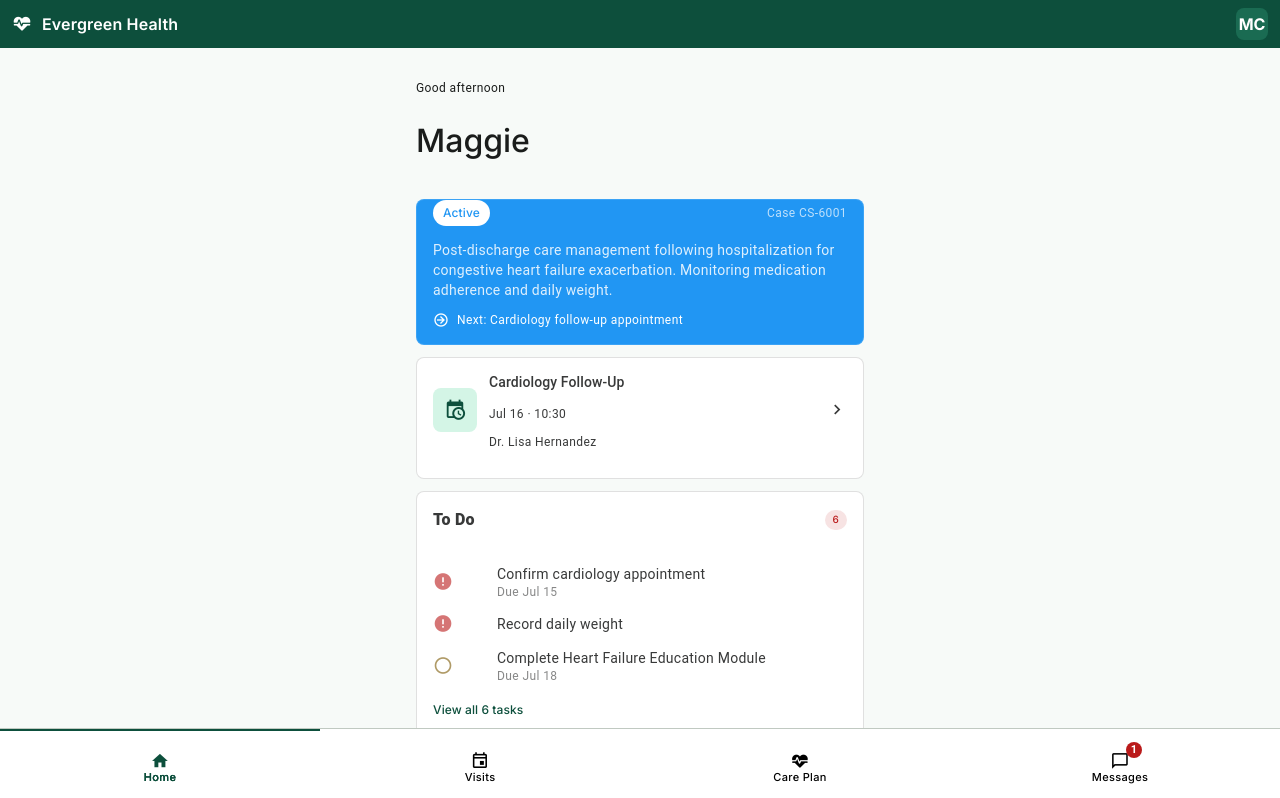
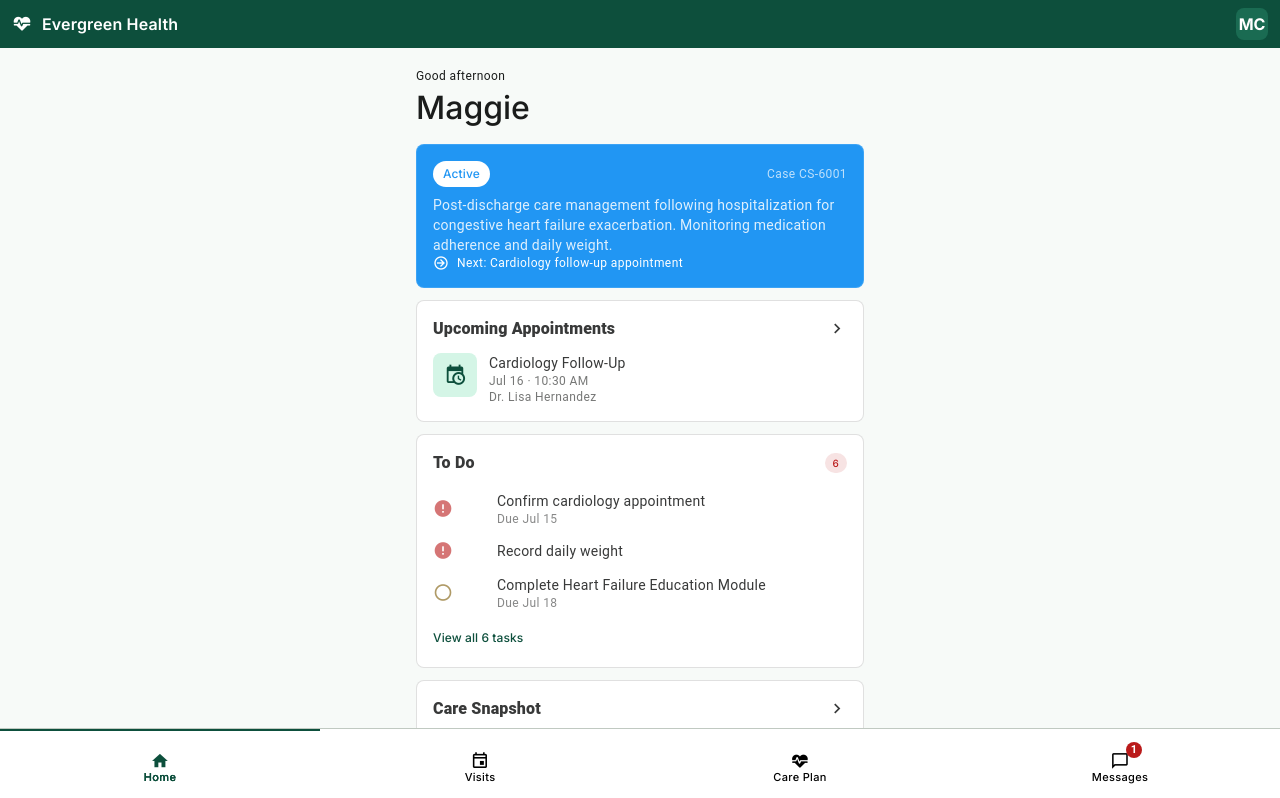
Before and after one commit to glo-kim/my-capstone-mobile, a Vue app: page / in a window 1280 px wide. Shown: the top 798 px of the page. Built offline with nearby package versions, Linux system fonts and the light colour scheme.

Commit message:
Feat: update appointment card to format time, improve layout, and text styling.
Callout: removed any individual margin/padding on our typography class so that no overriding needs to happen.

```diff
--- a/src/styles/md3.css
+++ b/src/styles/md3.css
@@ -30,14 +30,9 @@ body {
 /* MD3 Surface Tint */
 .v-card {
   background-color: #FFFFFF !important;
-  padding-top: 0 !important;
+  padding-top: 16px !important;
   transition: box-shadow 200ms cubic-bezier(0.2, 0, 0, 1),
               background-color 200ms cubic-bezier(0.2, 0, 0, 1);
-}
-
-.v-card > .v-card-item,
-.v-card > .v-card-text {
-  padding-top: 0 !important;
 }
 
 /* Preserve cards with explicit color prop */
@@ -48,6 +43,17 @@ body {
 /* Card header titles — bold */
 .text-title-medium {
   font-weight: 800 !important;
+}
+
+/* Reset Vuetify typography margin/padding */
+.text-h1, .text-h2, .text-h3, .text-h4, .text-h5, .text-h6,
+.text-subtitle-1, .text-subtitle-2,
+.text-body-large, .text-body-medium, .text-body-small,
+.text-title-large, .text-title-medium, .text-title-small,
+.text-label-large, .text-label-medium, .text-label-small,
+.text-caption, .text-overline {
+  margin: 0 !important;
+  padding: 0 !important;
 }
 
 /* MD3 Elevation */
--- a/src/views/AppointmentsView.vue
+++ b/src/views/AppointmentsView.vue
@@ -29,7 +29,7 @@
               <div class="d-flex align-center ga-1 mt-1">
                 <v-icon size="14" color="on-surface-variant">mdi-calendar</v-icon>
                 <span class="text-body-small text-on-surface-variant">
-                  {{ formatDate(apt.date) }} · {{ apt.startTime }}
+                  {{ formatDate(apt.date) }} · {{ formatTime(apt.startTime) }}
                 </span>
               </div>
               <div class="d-flex align-center ga-1 mt-1">
@@ -105,7 +105,7 @@
           </div>
           <div v-if="selectedApt.startTime" class="d-flex align-center ga-3">
             <v-icon color="on-surface-variant" size="20">mdi-clock-outline</v-icon>
-            <span class="text-body-medium">{{ selectedApt.startTime }} – {{ selectedApt.endTime }}</span>
+            <span class="text-body-medium">{{ formatTime(selectedApt.startTime) }} – {{ formatTime(selectedApt.endTime) }}</span>
           </div>
           <div class="d-flex align-center ga-3">
             <v-icon color="on-surface-variant" size="20">{{ selectedApt.telehealth ? 'mdi-video-outline' : 'mdi-map-marker-outline' }}</v-icon>
@@ -162,6 +162,14 @@ function formatDate(dateStr: string): string {
   return d.toLocaleDateString('en-US', { month: 'short', day: 'numeric' })
 }
 
+function formatTime(time: string): string {
+  if (!time) return ''
+  const [h, m] = time.split(':').map(Number)
+  const period = h >= 12 ? 'PM' : 'AM'
+  const hour = h % 12 || 12
+  return `${hour}:${m.toString().padStart(2, '0')} ${period}`
+}
+
 function formatDateLong(dateStr: string): string {
   const d = new Date(dateStr + 'T00:00:00')
   return d.toLocaleDateString('en-US', { weekday: 'long', month: 'long', day: 'numeric', year: 'numeric' })
--- a/src/views/HomeView.vue
+++ b/src/views/HomeView.vue
@@ -26,18 +26,21 @@
 
       <!-- Next Appointment -->
       <v-card class="pa-4" @click="$router.push('/appointments')">
-        <div class="d-flex align-center ga-3">
+        <div class="d-flex align-center justify-space-between mb-3">
+          <p class="text-title-medium text-on-surface">Upcoming Appointments</p>
+          <v-icon color="on-surface-variant" size="20">mdi-chevron-right</v-icon>
+        </div>
+        <div class="d-flex align-start ga-3">
           <v-avatar color="primary-container" size="44">
             <v-icon color="primary" size="22">mdi-calendar-clock</v-icon>
           </v-avatar>
           <div class="flex-grow-1">
-            <p class="text-label-large text-on-surface">{{ nextAppointment?.title }}</p>
-            <p class="text-body-small text-on-surface-variant">
-              {{ formatDate(nextAppointment?.date) }} · {{ nextAppointment?.startTime }}
+            <p class="text-body-medium text-on-surface">{{ nextAppointment?.title }}</p>
+            <p class="text-body-small text-medium-emphasis">
+              {{ formatDate(nextAppointment?.date) }} · {{ formatTime(nextAppointment?.startTime) }}
             </p>
-            <p class="text-body-small text-on-surface-variant">{{ nextAppointment?.provider }}</p>
+            <p class="text-body-small text-medium-emphasis">{{ nextAppointment?.provider }}</p>
           </div>
-          <v-icon color="on-surface-variant" size="20">mdi-chevron-right</v-icon>
         </div>
       </v-card>
 
@@ -187,6 +190,14 @@ function formatDate(dateStr: string | undefined): string {
   return d.toLocaleDateString('en-US', { month: 'short', day: 'numeric' })
 }
 
+function formatTime(time: string | undefined): string {
+  if (!time) return ''
+  const [h, m] = time.split(':').map(Number)
+  const period = h >= 12 ? 'PM' : 'AM'
+  const hour = h % 12 || 12
+  return `${hour}:${m.toString().padStart(2, '0')} ${period}`
+}
+
 function formatRelativeTime(timestamp: string): string {
   const now = new Date()
   const then = new Date(timestamp)
@@ -232,4 +243,5 @@ function getNotifColor(type: string): string {
   max-width: 480px;
   margin: 0 auto;
 }
+
 </style>
```
